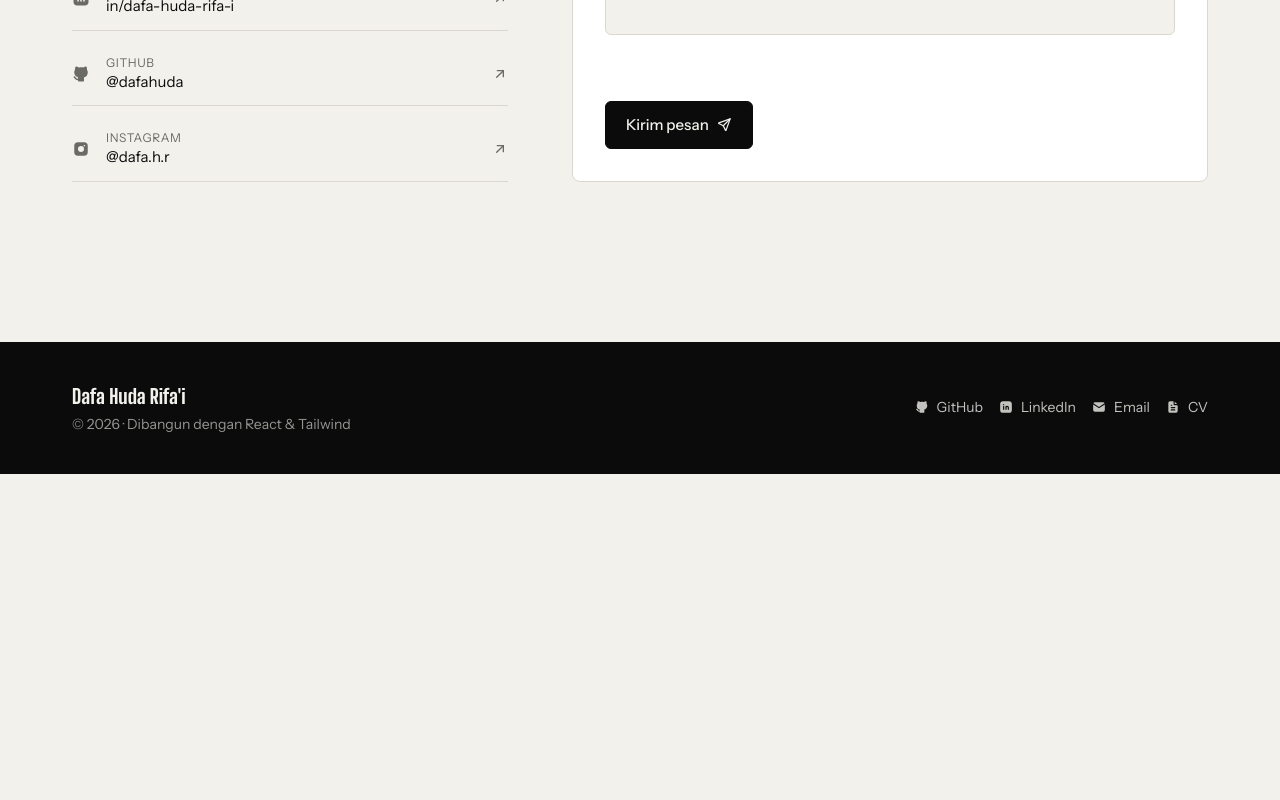
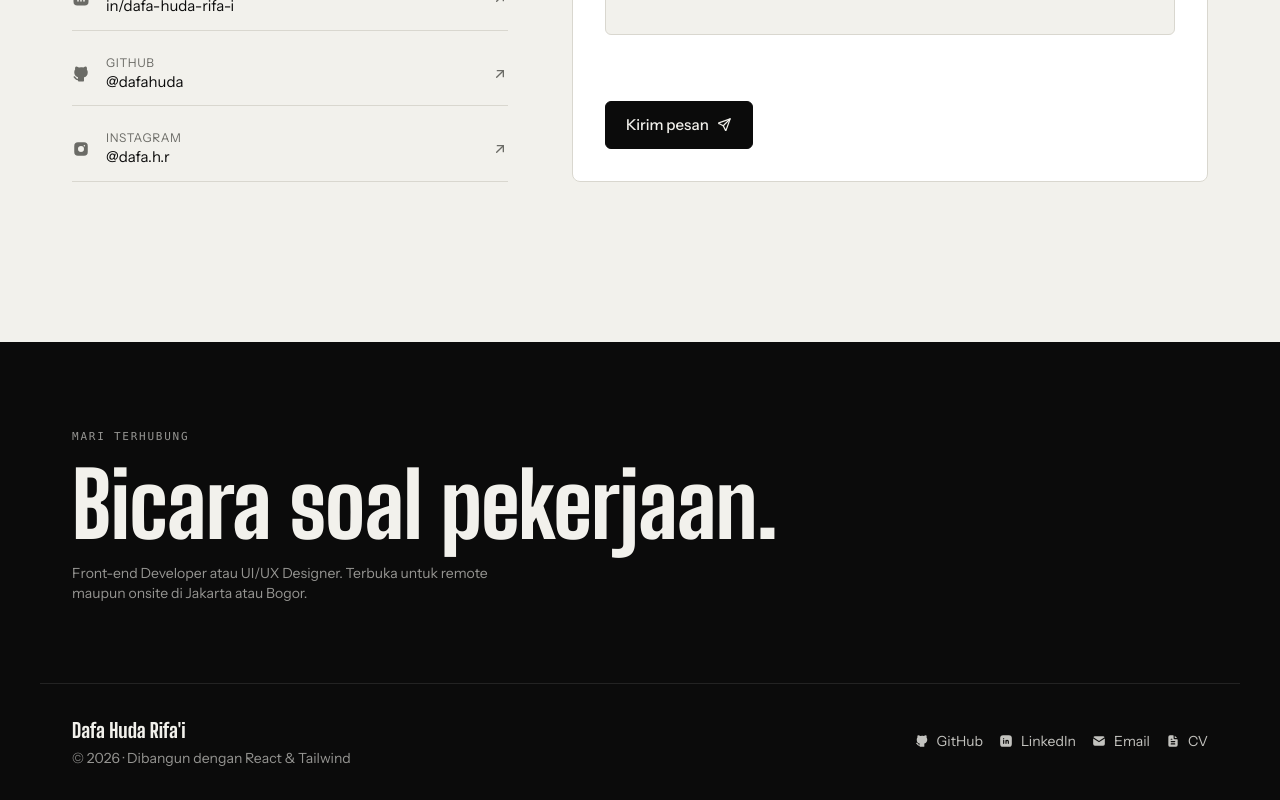
Before and after one commit to dafahuda/myportfolio, a React (Vite) app: page / in a window 1280 px wide. Shown: the part 7441-8241 px from the top of the page. Before the commit the page ends 7915 px from the top, so only its background shows below. Built offline with nearby package versions, Linux system fonts and the light colour scheme.

Commit message:
feat(footer): CTA display raksasa dengan tautan email besar

```diff
--- a/src/components/Footer.jsx
+++ b/src/components/Footer.jsx
@@ -11,9 +11,30 @@ const Footer = () => {
   const year = new Date().getFullYear();
   return (
     <footer className="bg-[var(--color-footer-bg)] text-[var(--color-footer-fg)] mt-8">
+      <div className="container-page py-16 md:py-20 border-b border-white/10" data-reveal>
+        <p className="section-label !text-[var(--color-footer-fg)] opacity-60">
+          Mari terhubung
+        </p>
+        <a
+          href="mailto:dafahudarifai147@gmail.com"
+          className="block font-display hover:text-[var(--color-accent)] transition-colors duration-300"
+          style={{
+            fontFamily: "var(--font-display)",
+            fontWeight: 800,
+            fontSize: "clamp(2.5rem, 7vw, 6rem)",
+            lineHeight: 0.95,
+            letterSpacing: "-0.01em",
+          }}
+        >
+          Bicara soal pekerjaan.
+        </a>
+        <p className="mt-4 text-sm opacity-60 max-w-md">
+          Front-end Developer atau UI/UX Designer. Terbuka untuk remote maupun
+          onsite di Jakarta atau Bogor.
+        </p>
+      </div>
       <div
-        className="container-page py-10 flex flex-col md:flex-row items-start md:items-center justify-between gap-6"
-        data-reveal
+        className="container-page py-8 flex flex-col md:flex-row items-start md:items-center justify-between gap-6"
       >
         <div>
           <p className="font-display text-xl" style={{ fontFamily: "var(--font-display)", fontWeight: 800 }}>
```
